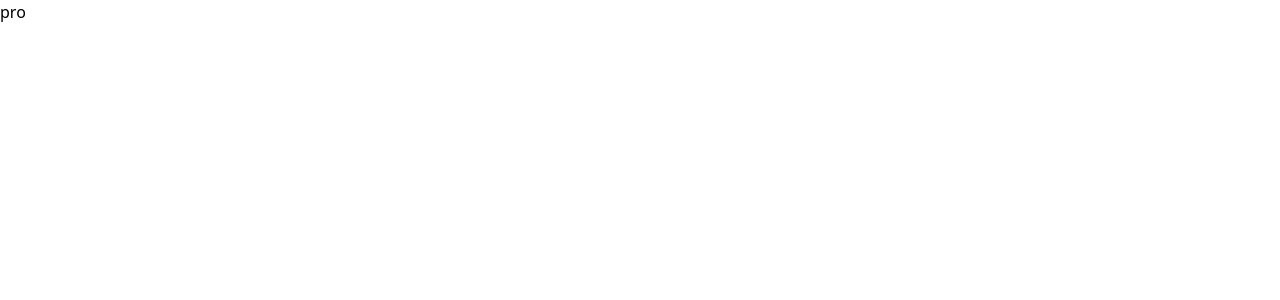
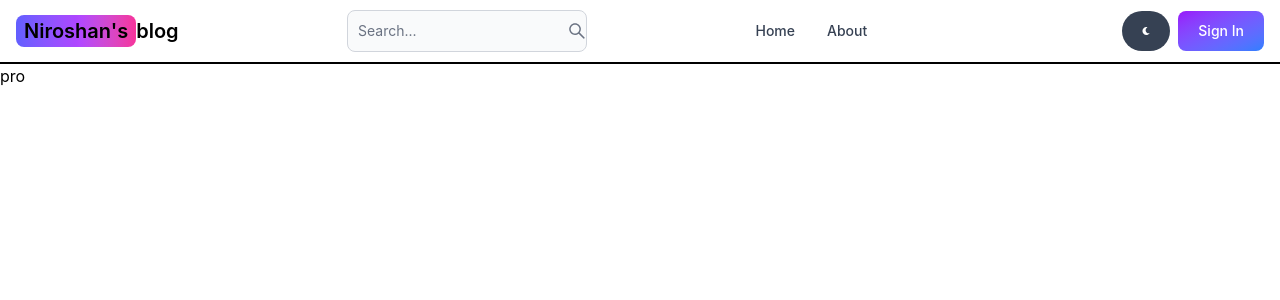
Before and after one commit to Niroshan-TH/MERN-blog, a React (Vite) app in the folder blog-app/: page /projects in a window 1280 px wide. Shown: the top 300 px of the page. Built offline with nearby package versions, Linux system fonts and the light colour scheme.

Commit message:
create header section

```diff
--- a/blog-app/index.html
+++ b/blog-app/index.html
@@ -4,9 +4,12 @@
     <meta charset="UTF-8" />
     <meta name="viewport" content="width=device-width, initial-scale=1.0" />
     <title>Mern</title>
+    <link rel="icon" type="image/x-icon" href="/favicon.ico">
+
   </head>
   <body>
     <div id="root"></div>
     <script type="module" src="/src/main.jsx"></script>
+
   </body>
 </html>
--- a/blog-app/src/App.jsx
+++ b/blog-app/src/App.jsx
@@ -6,11 +6,13 @@ import Projects from './pages/Projects'
 import Signin from './pages/signin'
 import Signup from './pages/signup'
 import About from './pages/about'
+import Header from './components/Header'
 
 
 export default function App() {
   return (
     <BrowserRouter>
+      <Header/>
       <Routes>
         <Route path='/' element={<Home />}/>
         <Route path='/sign-in' element={<Signin />}/>
--- /dev/null
+++ b/blog-app/src/components/Header.jsx
@@ -0,0 +1,61 @@
+import {
+    Button,
+    Navbar,
+    NavbarBrand,
+    NavbarCollapse,
+    NavbarLink,
+    NavbarToggle,
+    TextInput
+  } from 'flowbite-react'
+import React from 'react'
+import { Link, useLocation} from 'react-router-dom'
+import { AiOutlineSearch } from 'react-icons/ai'
+import { FaMoon } from 'react-icons/fa'
+
+
+export default function Header() {
+    const path= useLocation().pathname;
+  return (
+    <Navbar className="border-b-2 ">
+      <Link to="/" className="self-center whitespace-nowrap text-sm sm:text-xl font-semibold dark:text-white">
+        <span className="px-2 py-1 !bg-gradient-to-r !from-indigo-500 !via-purple-500 !to-pink-500 rounded-lg">
+          Niroshan's
+        </span>
+        blog
+      </Link>
+      <form>
+        <TextInput
+          type="text"
+          placeholder="Search..."
+          rightIcon={AiOutlineSearch}
+          className=" lg:inline"
+        />
+      </form>
+      <Button className="w-15 h-10 lg:hidden" color="gray" pill>
+        <AiOutlineSearch />
+      </Button>
+      <div className='flex gap-2 md:order-2'>
+        <Button className='w-12 h-10   sm:inline' color='gray' pill>
+            <FaMoon/>
+        </Button>
+        <Link to='/sign-in'>
+            <Button className="bg-gradient-to-br from-purple-600 to-blue-500 text-white">
+                Sign In
+            </Button>
+        </Link>
+        <NavbarToggle/>
+      </div>
+        <NavbarCollapse>
+            <NavbarLink as ={Link} to='/' active={path==="/"} >
+                Home
+            </NavbarLink>
+            <NavbarLink as ={Link} to='/about'active={path==="/about"}>
+                About
+            </NavbarLink>
+            <NavbarLink as ={Link} to='/projects' active={path==="/projects"}>
+                Projects
+            </NavbarLink>
+        </NavbarCollapse>
+    </Navbar>
+  )
+}
--- a/blog-app/src/index.css
+++ b/blog-app/src/index.css
@@ -1,7 +1,13 @@
 /* src/index.css */
 
 /* Tailwind Directives */
-@tailwind base;
+/*@tailwind base;
 @tailwind components;
-@tailwind utilities;
+@tailwind utilities;*/
 @import "tailwindcss";
+@import "flowbite";
+/*@plugin "flowbite-react/plugin/tailwindcss";
+@source "../.flowbite-react/class-list.json";
+@import "flowbite/src/themes/default";
+@plugin "flowbite/plugin";
+@source "../node_modules/flowbite";*/
--- a/blog-app/tailwind.config.cjs
+++ b/blog-app/tailwind.config.cjs
@@ -1,11 +1,23 @@
 // tailwind.config.js
 module.exports = {
-  content: ["./src/**/*.{js,jsx,ts,tsx}"],
+  content: [
+    "./index.html",
+    "./src/**/*.{js,jsx,ts,tsx}",
+    "./node_modules/flowbite-react/**/*.js",
+    "./node_modules/flowbite/**/*.js"
+  ],
+  theme: {
+    extend: {},
+  },
+  plugins: [
+    require('flowbite/plugin')
+  ],
+}
+
+module.export ={
+  content: ["./src/**/*.{js,jsx,ts,tsx}",
+    "node-modules/flowbite-react/**/*.{js,jsx,ts,tsx}"
+  ],
   theme: { extend: {} },
-  plugins: [],
+  plugins: [require('flowbite/plugin')],
 };
-module.export ={
-  content: ["./src/**/*.{js,jsx,ts,tsx}"],
-  theme: { extend: {} },
-  plugins: [],
-};
--- a/blog-app/vite.config.js
+++ b/blog-app/vite.config.js
@@ -1,7 +1,8 @@
 import { defineConfig } from 'vite'
 import react from '@vitejs/plugin-react-swc'
+import flowbiteReact from "flowbite-react/plugin/vite";
 
 // https://vite.dev/config/
 export default defineConfig({
-  plugins: [react()],
+  plugins: [react(), flowbiteReact()],
 })
```
Also changed, not shown: blog-app/package.json (+6 -1 lines), blog-app/.flowbite-react/config.json (added), 2 other files (tests, documents, lock files or other folders).
